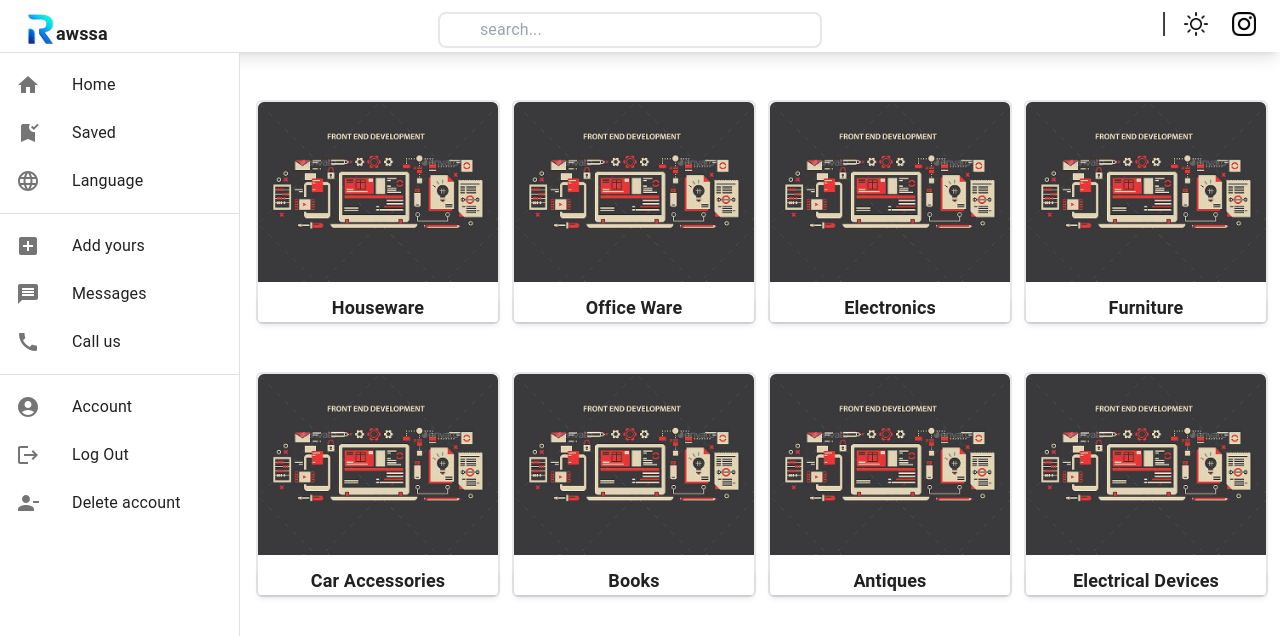
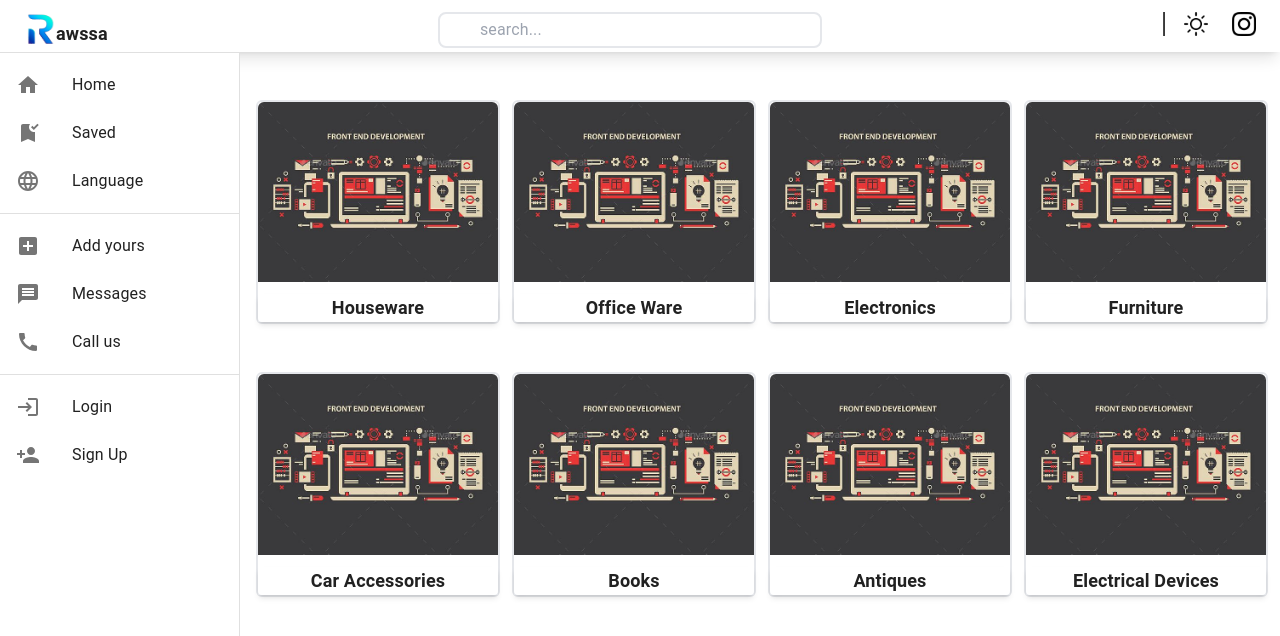
Before and after one commit to l0o0gy/rawsaa, a React (Create React App) app: page /homepage in a window 1280 px wide. Shown: the top 636 px of the page. Built offline with nearby package versions, Linux system fonts and the light colour scheme.

Commit message:
add Authenticated

```diff
--- a/src/Components/Drawer.jsx
+++ b/src/Components/Drawer.jsx
@@ -27,6 +27,8 @@ import BookmarkAddedIcon from '@mui/icons-material/BookmarkAdded';
 import AddBoxIcon from '@mui/icons-material/AddBox';
 import { useNavigate } from "react-router-dom";
 import Homepage from './Homepage';
+import LoginIcon from '@mui/icons-material/Login';
+import PersonAddIcon from '@mui/icons-material/PersonAdd';
 
 const drawerWidth = 240;
 
@@ -34,6 +36,7 @@ function ResponsiveDrawer(props) {
   const { window } = props;
   const [mobileOpen, setMobileOpen] = React.useState(false);
   const [isClosing, setIsClosing] = React.useState(false);
+  const [isAuthenticated, setIsAuthenticated] = React.useState(false);
 
   const handleDrawerClose = () => {
     setIsClosing(true);
@@ -60,6 +63,20 @@ function ResponsiveDrawer(props) {
   const goToHomePage=()=>{
     HomePage("/homepage")
   }
+
+  const LoginPage = useNavigate()
+
+  const goToLoginPage=()=>{
+    LoginPage("/loginpage")
+  }
+
+  const signupPage = useNavigate()
+
+  const goToSignUpPage=()=>{
+    signupPage("/signuppage")
+  }
+
+
 
   const drawer = (
     <div>
@@ -91,21 +108,33 @@ function ResponsiveDrawer(props) {
       </List>
       <Divider />
       <List>
-        {['Account', 'Log Out', 'Delete account'].map((text, index) => (
+      {isAuthenticated ? (
+          ['Account', 'Log Out', 'Delete account'].map((text, index) => (
             <ListItem key={text} disablePadding>
               <ListItemButton>
                 <ListItemIcon>
-              {index % 3 === 0 ? <AccountCircleIcon /> : (index % 3 === 1 ? <LogoutIcon />  : <PersonRemoveIcon />)}
+                  {index % 3 === 0 ? <AccountCircleIcon /> : (index % 3 === 1 ? <LogoutIcon /> : <PersonRemoveIcon />)}
                 </ListItemIcon>
                 <ListItemText primary={text} />
               </ListItemButton>
             </ListItem>
-        ))}
+          ))
+        ) : (
+          ['Login', 'Sign Up'].map((text, index) => (
+            <ListItem key={text} disablePadding>
+              <ListItemButton onClick={text === 'Login' ? goToLoginPage : goToSignUpPage}>
+                <ListItemIcon>
+                  {index % 2 === 0 ? <LoginIcon/> : <PersonAddIcon />}
+                </ListItemIcon>
+                <ListItemText primary={text} />
+              </ListItemButton>
+            </ListItem>
+          ))
+        )}
       </List>
     </div>
   );
 
-  // Remove this const when copying and pasting into your project.
   const container = window !== undefined ? () => window().document.body : undefined;
 
   return (
```
Lines whose indentation alone changed are shown as unchanged.
